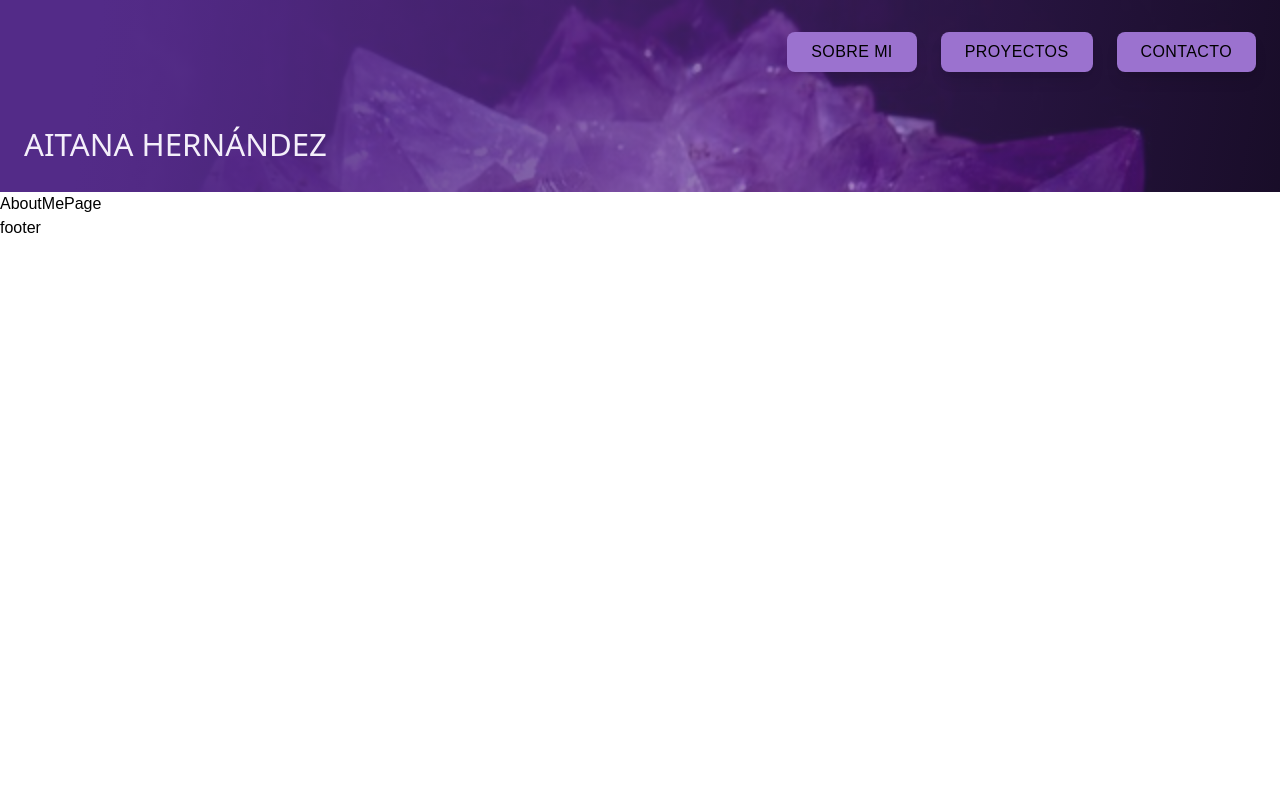
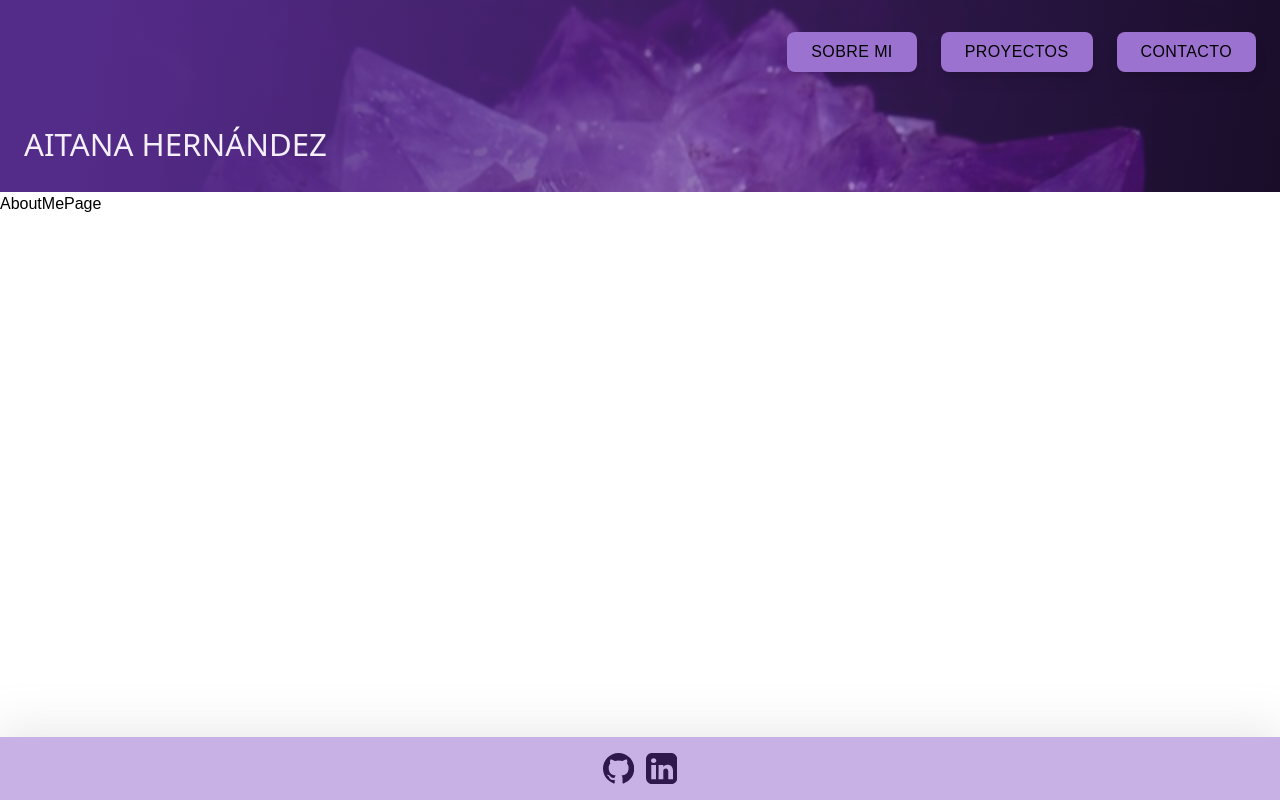
Before and after one commit to aitanacodes/my-portfolio-aitanacodes, a Next.js app: page / in a window 1280 px wide. Built offline with nearby package versions, Linux system fonts and the light colour scheme.

Commit message:
added footer and props

```diff
--- a/app/components/footer.tsx
+++ b/app/components/footer.tsx
@@ -1,5 +1,22 @@
 import React from "react";
+import { Github, Linkedin } from "../icons";
+import { contactMeLinks } from "../data/data";
 
-export const Footer = () => {
-  return <div>footer</div>;
+type FooterProps = {
+  contactMeLinks: string[];
 };
+
+export const Footer = ({ contactMeLinks }: FooterProps) => {
+  return (
+    <footer className="w-full bg-lilaclight shadow-footer mt-12 py-4 fixed bottom-0">
+      <div className="flex items-center justify-center gap-3">
+        <a href={contactMeLinks[0]} aria-label="GitHub">
+          <Github className="icons_contactme" />
+        </a>
+        <a href={contactMeLinks[1]} aria-label="LinkedIn">
+          <Linkedin className="icons_contactme" />
+        </a>
+      </div>
+    </footer>
+  );
+};
--- a/app/components/header.tsx
+++ b/app/components/header.tsx
@@ -2,7 +2,16 @@ import React from "react";
 import Image from "next/image";
 import Link from "next/link";
 
-export const Header = ({ name, pages }) => {
+type HeaderProps = {
+  name: string;
+  pages: {
+    id: number;
+    label: string;
+    link: string;
+  }[];
+};
+
+export const Header = ({ name, pages }: HeaderProps) => {
   return (
     <header className="flex flex-col relative bg-linear-557AFF w-full h-48">
       <div className="bg-header flex flex-col justify-around h-full px-6 z-10">
--- a/app/data/data.tsx
+++ b/app/data/data.tsx
@@ -1,5 +1,6 @@
 import { title } from "process";
 import MyProjects from "../my-projects/page";
+import { Github } from "../icons";
 export const pages = [
   {
     id: 1,
@@ -67,3 +68,5 @@ export const projects = [
     ],
   },
 ];
+
+export const contactMeLinks = ["linkedin", "github"];
--- a/app/global.css
+++ b/app/global.css
@@ -16,3 +16,10 @@
     @apply text-3xl;
   }
 }
+
+.icons_contactme {
+  @apply text-2xl sm:text-3xl;
+  @apply text-lilacdarker;
+  @apply hover:text-lilacnormal;
+  @apply transition-colors ease-in-out duration-500;
+}
--- /dev/null
+++ b/app/icons/github.jsx
@@ -0,0 +1,27 @@
+import React from "react";
+
+export const Github = ({ className }) => (
+  <svg
+    className={className}
+    xmlns="http://www.w3.org/2000/svg"
+    width="1em"
+    height="1em"
+    viewBox="0 0 24 24"
+  >
+    <g fill="none">
+      <g clipPath="url(#akarIconsGithubFill0)">
+        <path
+          fill="currentColor"
+          fillRule="evenodd"
+          d="M12 0C5.37 0 0 5.37 0 12c0 5.31 3.435 9.795 8.205 11.385c.6.105.825-.255.825-.57c0-.285-.015-1.23-.015-2.235c-3.015.555-3.795-.735-4.035-1.41c-.135-.345-.72-1.41-1.23-1.695c-.42-.225-1.02-.78-.015-.795c.945-.015 1.62.87 1.845 1.23c1.08 1.815 2.805 1.305 3.495.99c.105-.78.42-1.305.765-1.605c-2.67-.3-5.46-1.335-5.46-5.925c0-1.305.465-2.385 1.23-3.225c-.12-.3-.54-1.53.12-3.18c0 0 1.005-.315 3.3 1.23c.96-.27 1.98-.405 3-.405s2.04.135 3 .405c2.295-1.56 3.3-1.23 3.3-1.23c.66 1.65.24 2.88.12 3.18c.765.84 1.23 1.905 1.23 3.225c0 4.605-2.805 5.625-5.475 5.925c.435.375.81 1.095.81 2.22c0 1.605-.015 2.895-.015 3.3c0 .315.225.69.825.57A12.02 12.02 0 0 0 24 12c0-6.63-5.37-12-12-12Z"
+          clipRule="evenodd"
+        ></path>
+      </g>
+      <defs>
+        <clipPath id="akarIconsGithubFill0">
+          <path fill="#fff" d="M0 0h24v24H0z"></path>
+        </clipPath>
+      </defs>
+    </g>
+  </svg>
+);
--- /dev/null
+++ b/app/icons/index.tsx
@@ -0,0 +1,2 @@
+export * from "./github";
+export * from "./linkedin";
--- /dev/null
+++ b/app/icons/linkedin.jsx
@@ -0,0 +1,16 @@
+import React from "react";
+
+export const Linkedin = ({ className }) => (
+  <svg
+    className={className}
+    xmlns="http://www.w3.org/2000/svg"
+    width="1em"
+    height="1em"
+    viewBox="0 0 1000 1000"
+  >
+    <path
+      fill="currentColor"
+      d="M196.064.25C88.347.25.187 88.408.187 196.127v607.841c0 107.717 88.158 195.845 195.877 195.845h607.841c107.718 0 195.845-88.127 195.845-195.845V196.127C999.75 88.41 911.623.25 803.905.25H196.064zm49.266 164.948c51.648 0 83.461 33.906 84.443 78.475c0 43.585-32.797 78.444-85.442 78.444h-.969c-50.665 0-83.412-34.857-83.412-78.444c0-44.568 33.738-78.475 85.379-78.475zm445.08 208.31c99.329 0 173.79 64.922 173.79 204.436v260.449H713.247V595.406c0-61.06-21.847-102.718-76.476-102.718c-41.704 0-66.562 28.078-77.476 55.202c-3.987 9.704-4.967 23.257-4.967 36.832v253.671H403.375s1.981-411.613 0-454.233h150.984v64.324c20.06-30.95 55.942-74.977 136.051-74.977zm-521.556 10.685h150.953v454.202H168.854V384.193z"
+    ></path>
+  </svg>
+);
--- /dev/null
+++ b/app/icons/mail.jsx
@@ -0,0 +1,27 @@
+import React from "react";
+
+export const Mail = ({ className }) => (
+  <svg
+    className={className}
+    viewBox="0 0 24 24"
+    fill="none"
+    xmlns="http://www.w3.org/2000/svg"
+  >
+    <g id="SVGRepo_bgCarrier" stroke-width="0"></g>
+    <g
+      id="SVGRepo_tracerCarrier"
+      stroke-linecap="round"
+      stroke-linejoin="round"
+    ></g>
+    <g id="SVGRepo_iconCarrier">
+      {" "}
+      <path
+        d="M10 19H6.2C5.0799 19 4.51984 19 4.09202 18.782C3.71569 18.5903 3.40973 18.2843 3.21799 17.908C3 17.4802 3 16.9201 3 15.8V8.2C3 7.0799 3 6.51984 3.21799 6.09202C3.40973 5.71569 3.71569 5.40973 4.09202 5.21799C4.51984 5 5.0799 5 6.2 5H17.8C18.9201 5 19.4802 5 19.908 5.21799C20.2843 5.40973 20.5903 5.71569 20.782 6.09202C21 6.51984 21 7.0799 21 8.2V10M20.6067 8.26229L15.5499 11.6335C14.2669 12.4888 13.6254 12.9165 12.932 13.0827C12.3192 13.2295 11.6804 13.2295 11.0677 13.0827C10.3743 12.9165 9.73279 12.4888 8.44975 11.6335L3.14746 8.09863M14 21L16.025 20.595C16.2015 20.5597 16.2898 20.542 16.3721 20.5097C16.4452 20.4811 16.5147 20.4439 16.579 20.399C16.6516 20.3484 16.7152 20.2848 16.8426 20.1574L21 16C21.5523 15.4477 21.5523 14.5523 21 14C20.4477 13.4477 19.5523 13.4477 19 14L14.8426 18.1574C14.7152 18.2848 14.6516 18.3484 14.601 18.421C14.5561 18.4853 14.5189 18.5548 14.4903 18.6279C14.458 18.7102 14.4403 18.7985 14.405 18.975L14 21Z"
+        stroke="#000000"
+        stroke-width="2"
+        stroke-linecap="round"
+        stroke-linejoin="round"
+      ></path>{" "}
+    </g>
+  </svg>
+);
--- a/app/layout.tsx
+++ b/app/layout.tsx
@@ -1,6 +1,6 @@
 import { Header } from "./components/header";
 import { Footer } from "./components/footer";
-import { aboutMeData, pages } from "./data/data";
+import { aboutMeData, pages, contactMeLinks } from "./data/data";
 
 import "./global.css";
 
@@ -19,7 +19,7 @@ export default function RootLayout({
       <body>
         <Header name={aboutMeData.name} pages={pages} />
         {children}
-        <Footer />
+        <Footer contactMeLinks={contactMeLinks} />
       </body>
     </html>
   );
```
